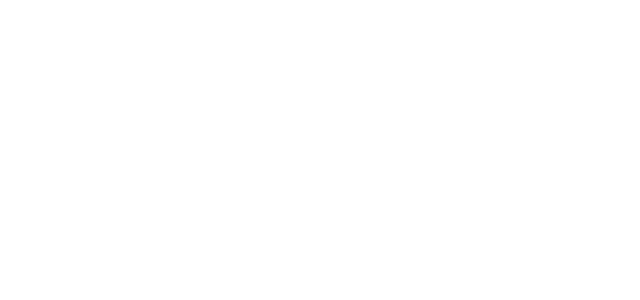
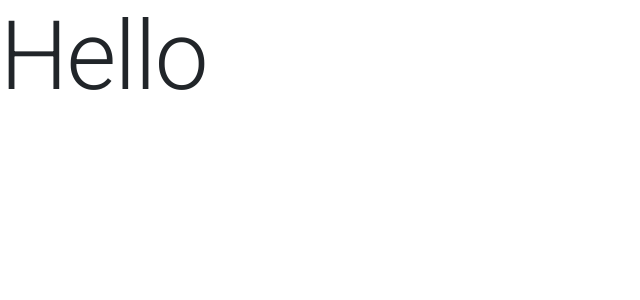
Before and after one commit to youngplq10/trendify-frontend, a Next.js app: page / in a window 1280 px wide. Shown: the top 300 px of the page, without its empty margins (0-640 px from the left). Built offline with nearby package versions, Linux system fonts and the light colour scheme.

Commit message:
Set up font

```diff
--- a/src/app/globals.scss
+++ b/src/app/globals.scss
@@ -1 +1,5 @@
 @import "./node_modules/bootstrap/scss/bootstrap.scss";
+
+*{
+  font-family: "Roboto", sans-serif;
+}
--- a/src/app/layout.tsx
+++ b/src/app/layout.tsx
@@ -13,6 +13,11 @@
 }>) {
   return (
     <html lang="en">
+      <head>
+        <link rel="preconnect" href="https://fonts.googleapis.com" />
+        <link rel="preconnect" href="https://fonts.gstatic.com" />
+        <link href="https://fonts.googleapis.com/css2?family=Roboto:ital,wght@0,100..900;1,100..900&display=swap" rel="stylesheet" />
+      </head>
       <body>
         {children}
       </body>
--- a/src/app/page.tsx
+++ b/src/app/page.tsx
@@ -1,7 +1,9 @@
+import { Typography } from "@mui/material";
+
 export default function Home() {
   return (
     <>
-
+      <Typography variant="h1">Hello</Typography>
     </>
   )
 }
```
